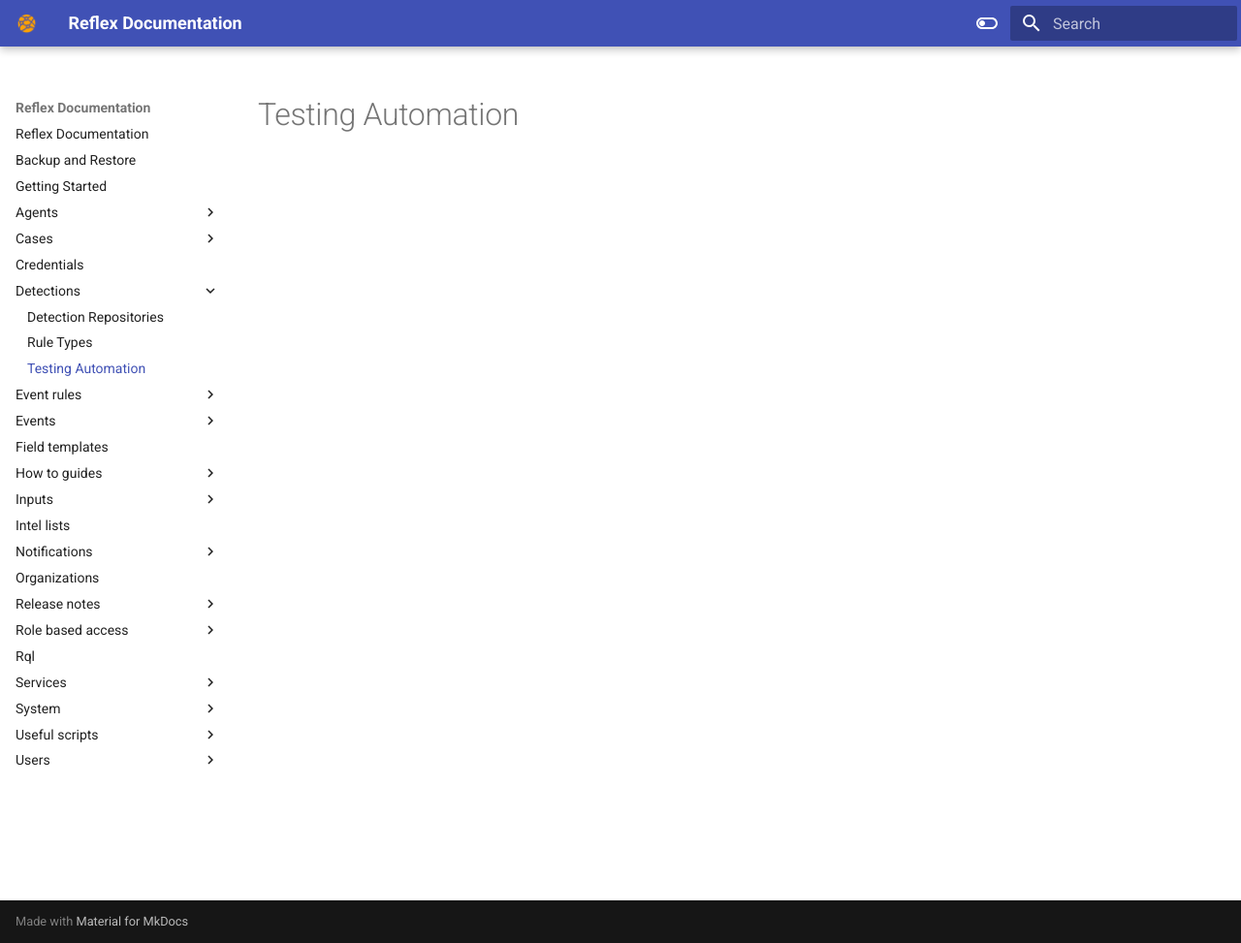
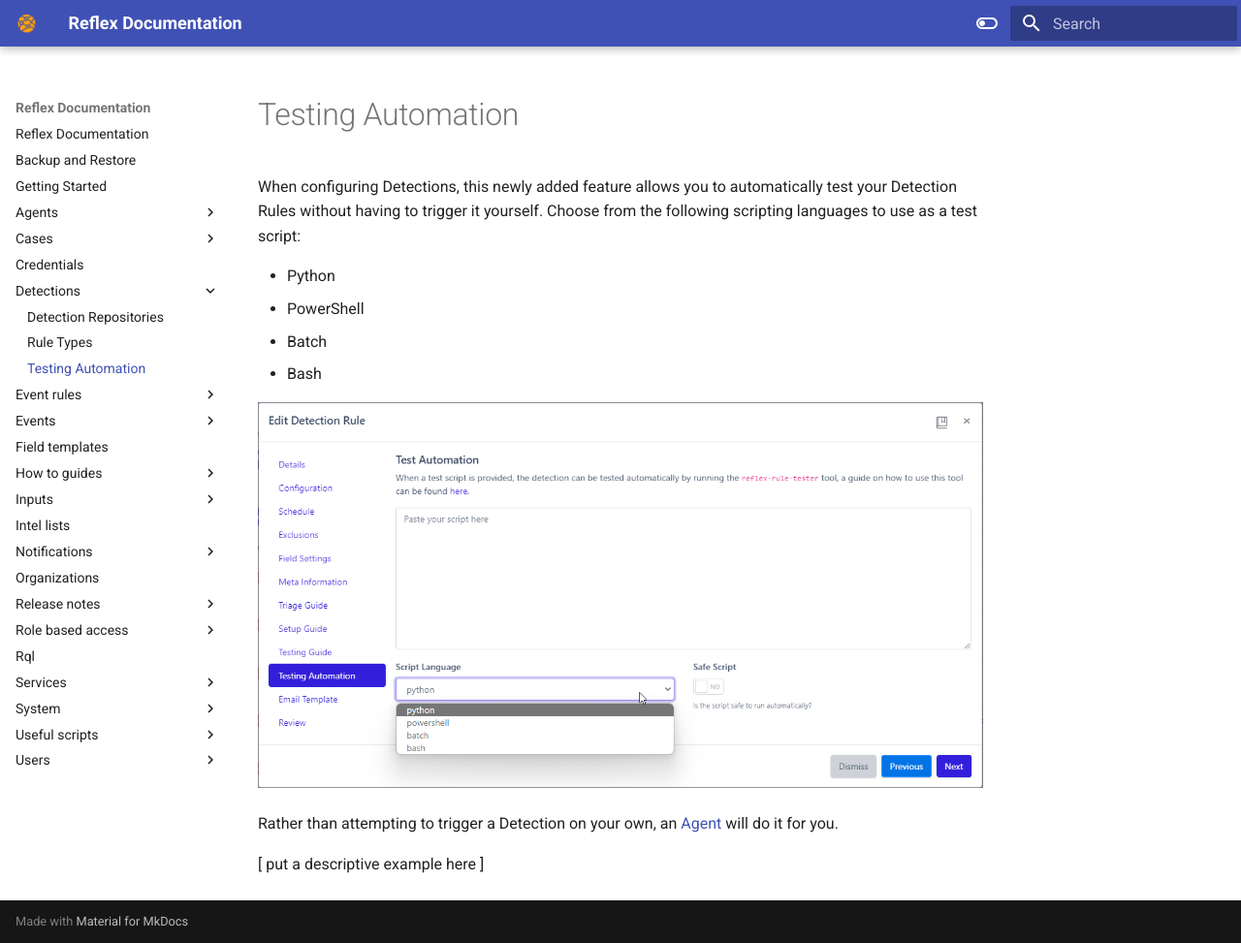
Before and after one commit to reflexsoar/reflex-docs, an MkDocs documentation site: the page built from docs/detections/testing-automation.md, in a window 1280 px wide and 973 px high. Shown: the whole window at 97% size. Built offline with MkDocs 1.6.1 and Material for MkDocs 9.7.7, drawn with Linux system fonts in a browser that asks for light colours.

Commit message:
added testing automation

```diff
--- a/docs/detections/testing-automation.md
+++ b/docs/detections/testing-automation.md
@@ -1 +1,13 @@
 # Testing Automation
+When configuring Detections, this newly added feature allows you to automatically test your Detection Rules without having to trigger it yourself. Choose from the following scripting languages to use as a test script:
+
+* Python
+* PowerShell
+* Batch
+* Bash
+
+![Test Automation](../img/test-automation.png)
+
+Rather than attempting to trigger a Detection on your own, an [Agent](../agents/index.md) will do it for you.
+
+[ put a descriptive example here ]
```
Also changed, not shown: docs/detections/index.md (+7 -4 lines), docs/img/email-template.png (added), docs/img/test-automation.png (added).
